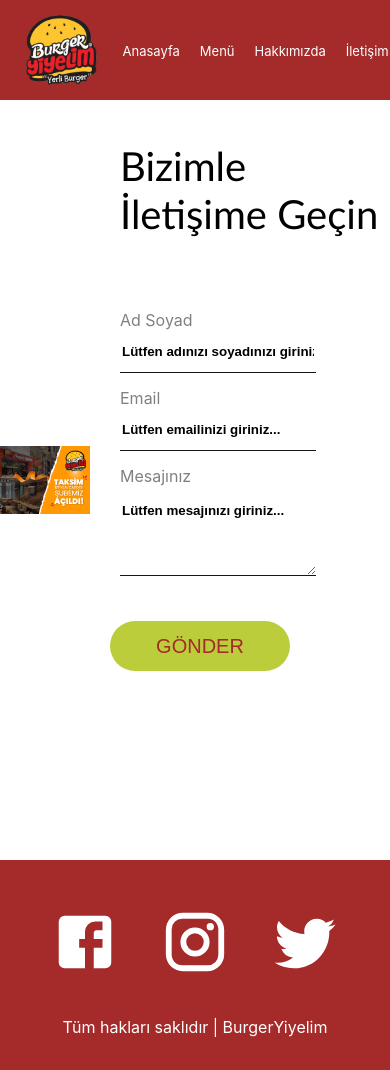
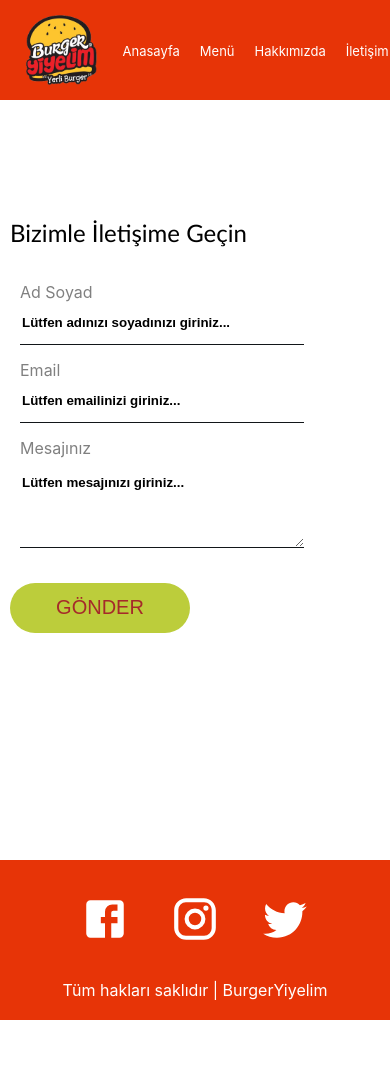
Before and after one commit to Tolga-Ozd/BurgerProjesi, a React (Create React App) app: page /contact in a window 390 px wide. After the commit the page ends 1020 px from the top, so only its background shows below. Built offline with nearby package versions, Linux system fonts and the light colour scheme.

Commit message:
fastfood

```diff
--- a/public/index.html
+++ b/public/index.html
@@ -11,7 +11,7 @@
 
 
 
-  <title>Burger Projesi</title>
+  <title>Fast Food Projesi</title>
 </head>
 
 <body>
--- a/src/components/Home.js
+++ b/src/components/Home.js
@@ -1,6 +1,6 @@
 import React from 'react';
 import { Link } from "react-router-dom";
-import BannerImage from "../assets/banneryeni.jpg";
+import BannerImage from "../assets/FAST-FOOD2.jpg";
 import "../styles/Home.css";
 
 export const Home = () => {
--- a/src/components/Navbar.js
+++ b/src/components/Navbar.js
@@ -6,7 +6,7 @@ import "../styles/Navbar.css"
 const Navbar = () => {
   return (
     <div className='navbar'>
-        <div className='main'>
+        <div  iv className='main'>
             <img src={Burgerlogo} alt="" />
             <div className='mainLink'>
               <Link to="/">Anasayfa</Link>
--- a/src/styles/About.css
+++ b/src/styles/About.css
@@ -35,3 +35,13 @@
   justify-content: center;
   transform: translateY(-40px);
 }
+
+@media only screen and (max-width: 600px) {
+  .aboutBottom p{
+    width: 500px;
+  }
+  .about .aboutBottom h1{
+    font-size: 40px;
+    margin-bottom: 5px;
+  }
+}
--- a/src/styles/Contact.css
+++ b/src/styles/Contact.css
@@ -26,6 +26,7 @@
   font-weight: 10;
   font-size: 40px;
   margin-left: 30px;
+  margin-bottom: 0px;
 }
 
 form {
@@ -33,7 +34,7 @@ form {
   flex-direction: column;
   width: auto;
   height: auto;
-  padding: 30px;
+  padding: 20px;
 }
 
 form input {
@@ -69,7 +70,7 @@ form label {
 }
 
 .order{
-  margin-top: 40px;
+  margin-top: 30px;
   width: 140px;
   height: 40px;
   border: none;
@@ -79,3 +80,17 @@ form label {
   border-radius: 30px;
   color: white;
 }
+
+@media only screen and (max-width: 600px) {
+  .contact {
+    flex-direction: column;
+  }
+  .contact .leftSide {
+    display: none;
+  }
+
+  .contact .rightSide h1 {
+    font-size: 24px;
+    margin-left: 10px;
+  }
+}
--- a/src/styles/Footer.css
+++ b/src/styles/Footer.css
@@ -1,7 +1,7 @@
 .footer {
   width: 100%;
-  height: 200px;
-  background-color: brown;
+  height: 150px;
+  background-color: rgb(231, 52, 7);
   display: flex;
   justify-content: center;
   align-items: center;
@@ -12,8 +12,9 @@
 .socialMedia svg {
   color: white;
   margin: 20px;
-  font-size: 70px;
+  font-size: 50px;
   cursor: pointer;
+  vertical-align: middle;
 }
 
 .footer p {
--- a/src/styles/Home.css
+++ b/src/styles/Home.css
@@ -5,9 +5,8 @@
   justify-content: flex-end;
   align-items: flex-end;
   flex-direction: column;
-  background-position: center;
   background-repeat: no-repeat;
-  background-size: cover;
+  background-size:cover;
   font-family: 'Gill Sans', 'Gill Sans MT', Calibri, 'Trebuchet MS', sans-serif;
 }
 
--- a/src/styles/Navbar.css
+++ b/src/styles/Navbar.css
@@ -1,7 +1,7 @@
 .navbar {
     width: 100%;
     height: 100px;
-    background-color: brown;
+    background-color: rgb(231, 52, 7);
     display: flex;
     flex-direction: row;
     border-bottom: white 300px;
```
Also changed, not shown: src/assets/FAST-FOOD2.jpg (added), src/assets/fastfood1.jpg (added).
